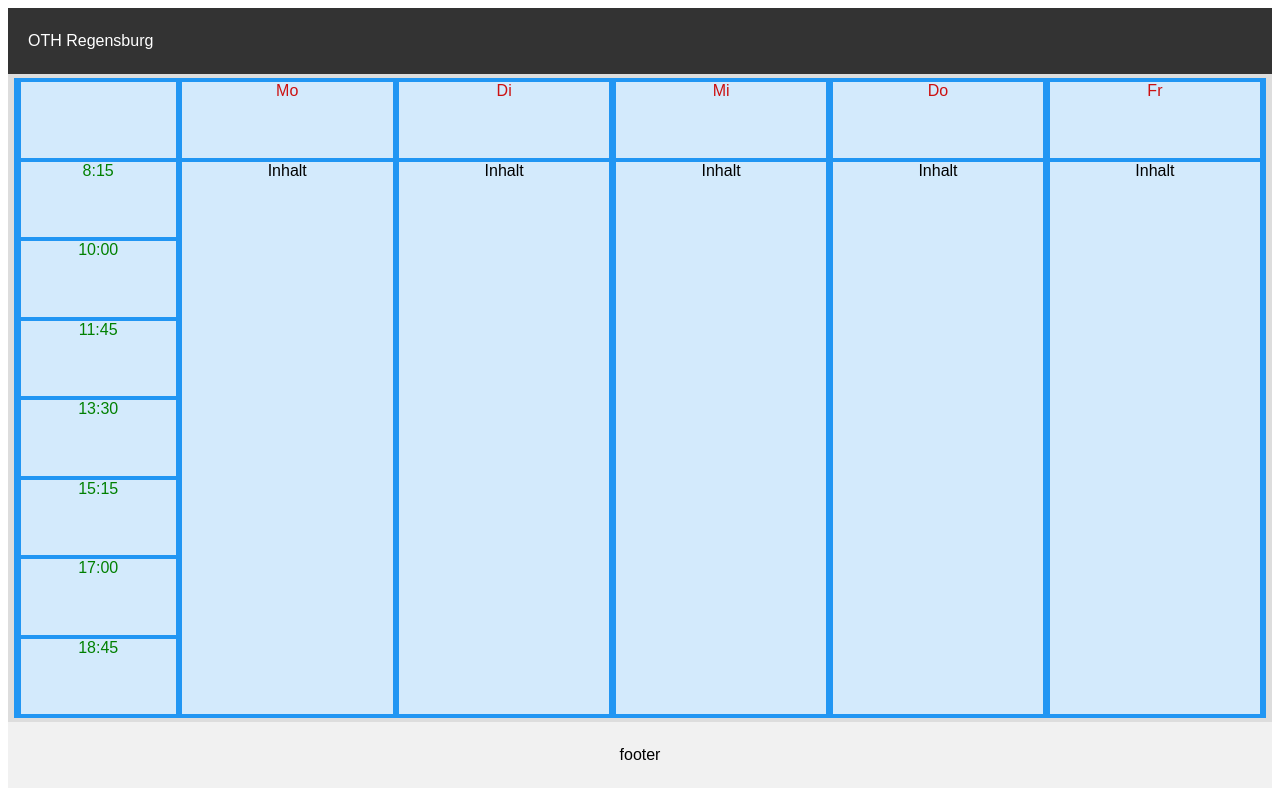
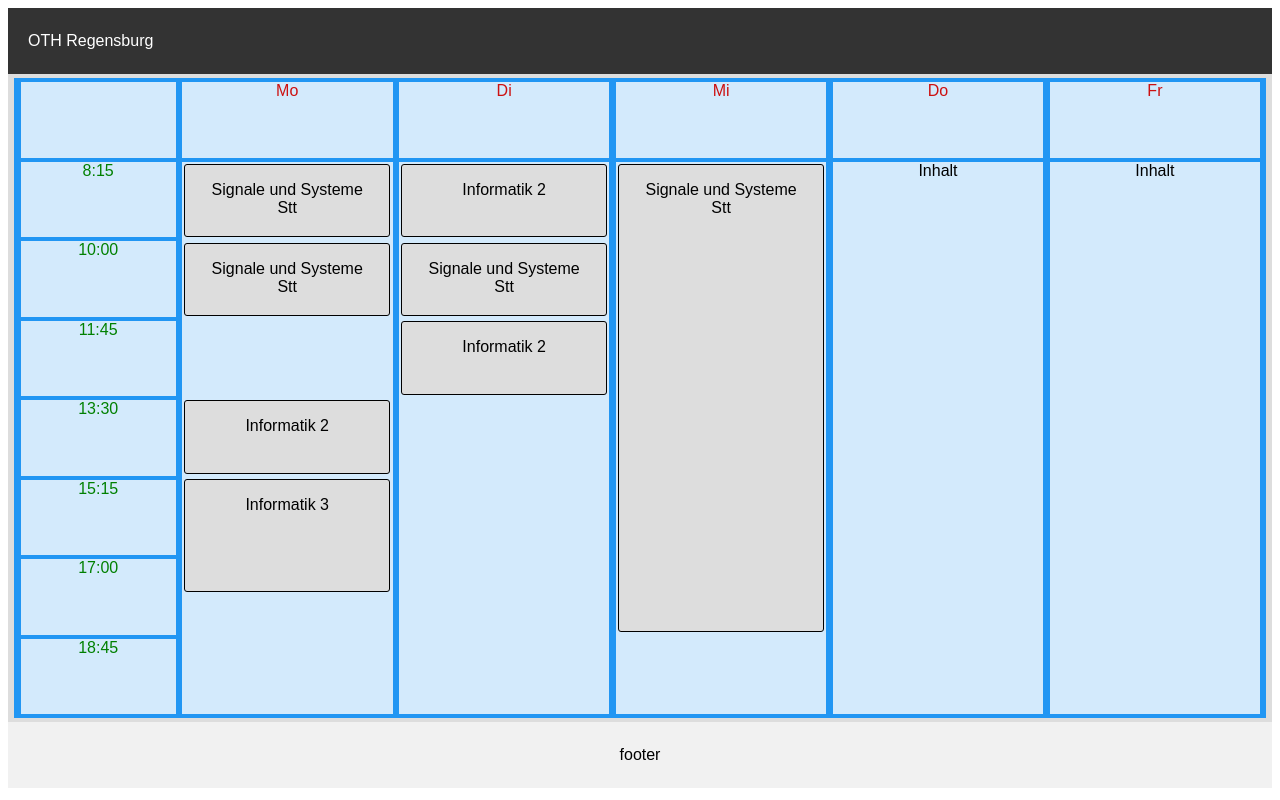
Before and after one commit to kaoslll/flexsign, a Django app: page / in a window 1280 px wide. Run offline with Django 3.2, Linux system fonts and the light colour scheme.

Commit message:
Requirements file angepasst. Webseite Layout weiterentwickelt.

```diff
--- a/requirements.txt
+++ b/requirements.txt
@@ -1 +1,4 @@
 Django~=2.1.2
+django-extensions
+icalendar
+requests
--- a/scripts/loadical.py
+++ b/scripts/loadical.py
@@ -14,6 +14,7 @@ Dieses Scipt führt man am besten über die Konsole aus.
 
 # TODO: Implementierung direkt im Hauptprojekt
 # TODO: Komplett eine Klasse erzeugen
+# TODO: Create /temp/ Directory if not exist
 
 class Icalevent:
     def __init__(self, dtstart, dtend, dtsummary):
--- a/webuntis/static/css/webuntis.css
+++ b/webuntis/static/css/webuntis.css
@@ -29,29 +29,48 @@ body {
 }
 
 .mo {
+	position: relative;
     grid-column: 2 / 2;
     grid-row: 2 / 9;
 }
 
 .di {
+	position: relative;
     grid-column: 3 / 3;
     grid-row: 2 / 9;
 }
 
 .mi {
+	position: relative;
     grid-column: 4 / 4;
     grid-row: 2 / 9;
 }
 
 .do {
+	position: relative;
     grid-column: 5 / 5;
     grid-row: 2 / 9;
 }
 
 .fr {
+	position: relative;
     grid-column: 6 / 6;
     grid-row: 2 / 9;
 }
+
+
+.event {
+	position: absolute;
+	background-color: #ddd;
+	border: 1px solid black;
+	border-radius: 3px;
+	text-align: center;
+	vertical-align: middle;
+	width: 98%;
+	margin: 1%;
+
+}
+
 
 .time {
     grid-column: 1 / 1;
--- a/webuntis/templates/webuntis/cal.html
+++ b/webuntis/templates/webuntis/caltest.html
@@ -13,9 +13,7 @@
 
 
 
-
 <body>
-
 <div class="topnav">
     <p>OTH Regensburg</p>
 </div>
@@ -39,9 +37,47 @@
         <div class="time">17:00</div>
         <div class="time">18:45</div>
 
-        <div class="mo">Inhalt</div>
-        <div class="di">Inhalt</div>
-        <div class="mi">Inhalt</div>
+        <div class="mo">
+			<div style="top: 0%; height: 13.286%" class="event">
+				<p>Signale und Systeme<br>
+				Stt
+			</div>
+			<div style="top: 14.286%; height: 13.286%" class="event">
+				<p>Signale und Systeme<br>
+				Stt
+			</div>
+			<div style="top: 42.858%; height: 13.286%" class="event">
+				<p>Informatik 2
+			</div>
+			<div style="top: 57.144%; height: 20.429%" class="event">
+				<p>Informatik 3
+			</div>
+		</div>
+
+
+
+        <div class="di">
+			<div style="top:0%; height: 13.286%" class="event">
+				<p>Informatik 2
+			</div>
+			<div style="top: 14.286%; height: 13.286%" class="event">
+				<p>Signale und Systeme<br>
+				Stt
+			</div>
+			<div style="top: 28.564%; height: 13.286%" class="event">
+				<p>Informatik 2
+			</div>
+
+		</div>
+
+        <div class="mi">
+			<div style="top: 0%; height: 84.714%" class="event">
+				<p>Signale und Systeme<br>
+				Stt
+			</div>
+		</div>
+
+
         <div class="do">Inhalt</div>
         <div class="fr">Inhalt</div>
 
@@ -60,4 +96,5 @@
 
 
 </body>
+
 </html>
--- a/webuntis/views.py
+++ b/webuntis/views.py
@@ -9,4 +9,4 @@ def test(request):
 
 
 def cal(request):
-    return render(request, 'webuntis/cal.html', {})
+    return render(request, 'webuntis/caltest.html', {})
```
Also changed, not shown: stable-req.txt (added, +11 -0 lines).
